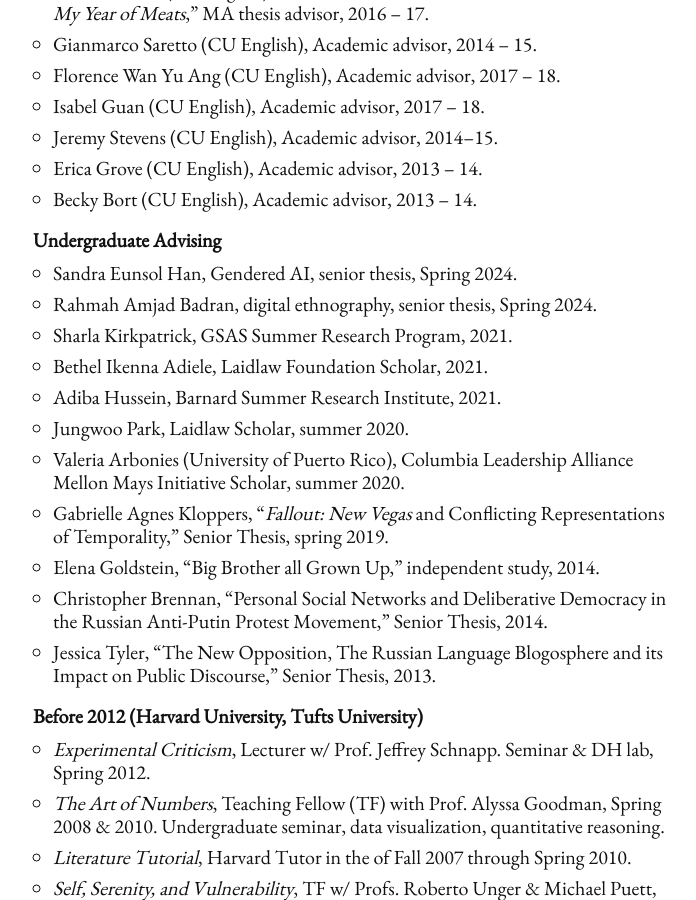
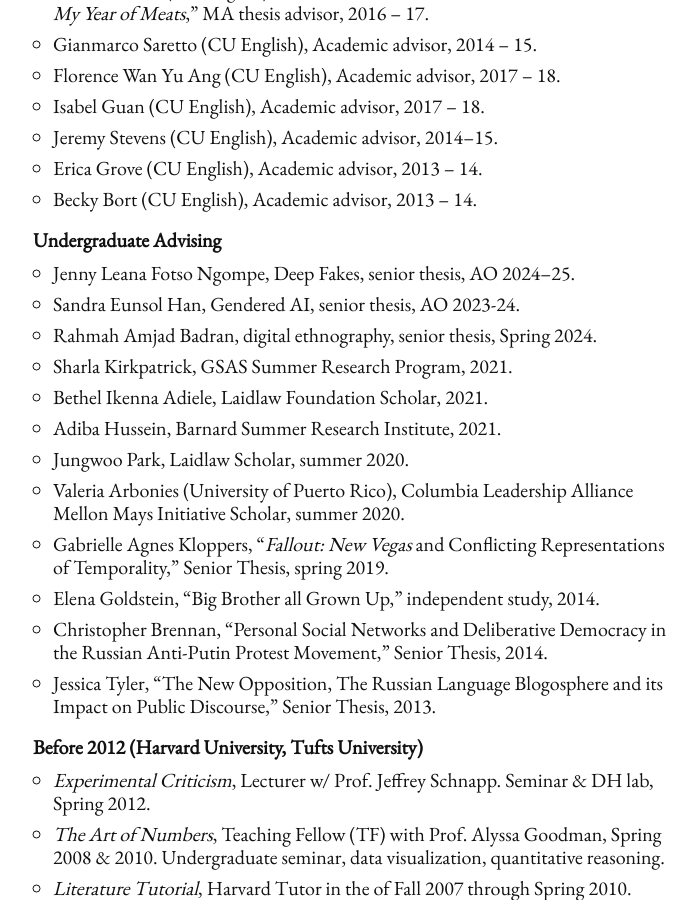
Before and after one commit to denten/denten.github.io, a Jekyll site: the page built from _pages/teaching.md, in a window 1280 px wide and 900 px high, scrolled down 3729 px. Shown: the whole window, without its empty margins (287-983 px from the left). Built offline with Jekyll 4.4.1, drawn with Linux system fonts in a browser that asks for light colours; nearby versions of some CDN libraries.

Commit message:
add jenny to undergrad student advising

```diff
--- a/_includes/CV/03-teaching.md
+++ b/_includes/CV/03-teaching.md
@@ -148,7 +148,8 @@ Director, Pace University Writing Center.
 
 ### Undergraduate Advising
 
-- Sandra Eunsol Han, Gendered AI, senior thesis, Spring 2024.
+- Jenny Leana Fotso Ngompe, Deep Fakes, senior thesis, AO 2024--25.
+- Sandra Eunsol Han, Gendered AI, senior thesis, AO 2023-24.
 - Rahmah Amjad Badran, digital ethnography, senior thesis, Spring 2024.
 - Sharla Kirkpatrick, GSAS Summer Research Program, 2021.
 - Bethel Ikenna Adiele, Laidlaw Foundation Scholar, 2021.
```
